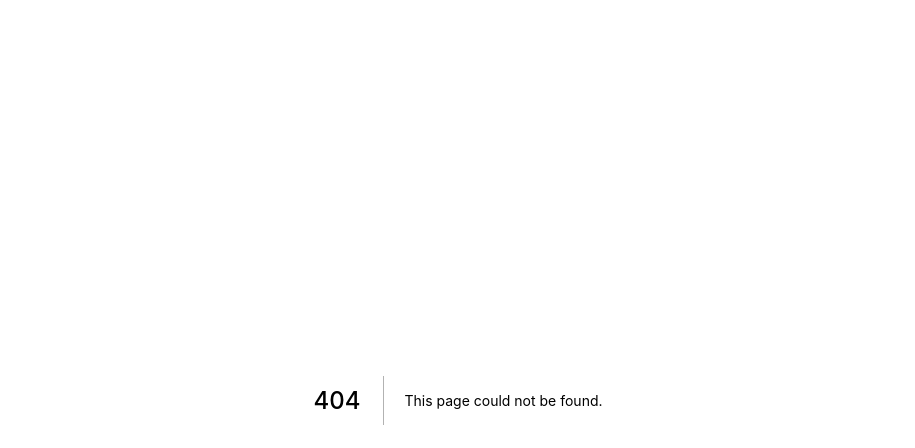
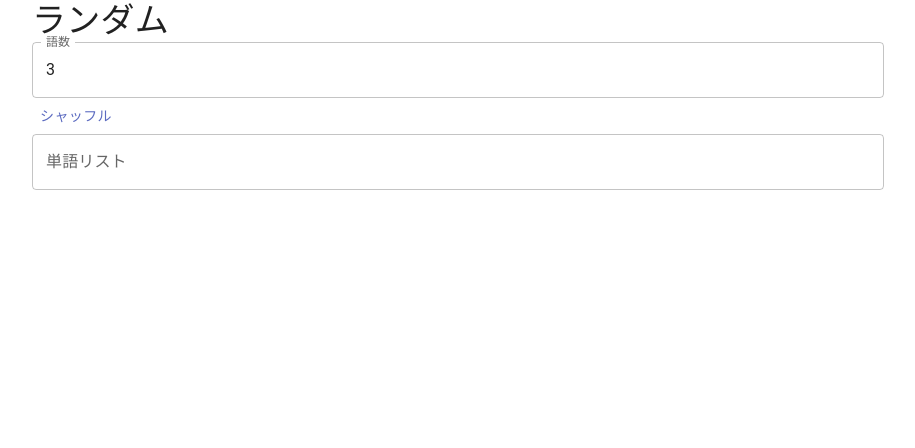
Before and after one commit to vipzero/hello, a Next.js app: page /tool/list-random in a window 1280 px wide. Before the commit this address had no page. Shown: the top 448 px of the page, without its empty margins (182-1097 px from the left). Built offline with nearby package versions, Linux system fonts and the light colour scheme; a web font is replaced by a local one.

Commit message:
add list tool

```diff
--- /dev/null
+++ b/src/pages/tool/list-random.tsx
@@ -0,0 +1,83 @@
+// eslint-disable-next-line
+import { Button, Container, TextField, Typography } from '@mui/material'
+import { range } from 'lodash'
+import { useMemo, useState } from 'react'
+import styled from 'styled-components'
+import Layout from '../../components/Layout'
+
+const rand = (n: number) => Math.floor(Math.random() * n)
+function ListRandom() {
+	const [text, setText] = useState<string>('apple,banana,cherry')
+	const [retry, setRetry] = useState<number>(0)
+	const [num, setNum] = useState<number>(3)
+	const [words, setWords] = useState<string[][]>([])
+
+	const onChange = (v) => setText(v.currentTarget.value)
+	const onChangeNum = (v) => setNum(Number(v.currentTarget.value))
+
+	const shuffle = () => {
+		const lines = text.split('\n')
+
+		setWords(
+			range(10).map(() => {
+				const rands = lines
+					.map((line) => [line, Math.random()] as const)
+					.sort((a, b) => a[1] - b[1])
+				return [...Array(num).keys()].map((i) => rands[i][0])
+			})
+		)
+	}
+
+	return (
+		<Layout title="ランダムツール" hasNavbar={false}>
+			<Container maxWidth="md">
+				<Style>
+					<Typography variant="h4">ランダム</Typography>
+					<TextField
+						label="語数"
+						type="number"
+						variant="outlined"
+						value={num}
+						onChange={onChangeNum}
+					/>
+					<Button disabled={text.length <= 3} onClick={shuffle}>
+						シャッフル
+					</Button>
+					<div className="results">
+						{words.map((ws, i) => (
+							<p key={i}>{ws.join(' ')}</p>
+						))}
+					</div>
+					<TextField
+						label="単語リスト"
+						multiline
+						variant="outlined"
+						onChange={onChange}
+					/>
+				</Style>
+			</Container>
+		</Layout>
+	)
+}
+
+const Style = styled.div`
+	span {
+		/* border: solid 1px;
+		padding: 4px;
+		margin: 4px; */
+	}
+	.rurus {
+		display: flex;
+		flex-wrap: wrap;
+		gap: 1rem;
+		> div {
+			border: solid 1px gray;
+			padding: 0.5rem;
+		}
+		pre {
+			background: #ddd;
+		}
+	}
+`
+
+export default ListRandom
```
